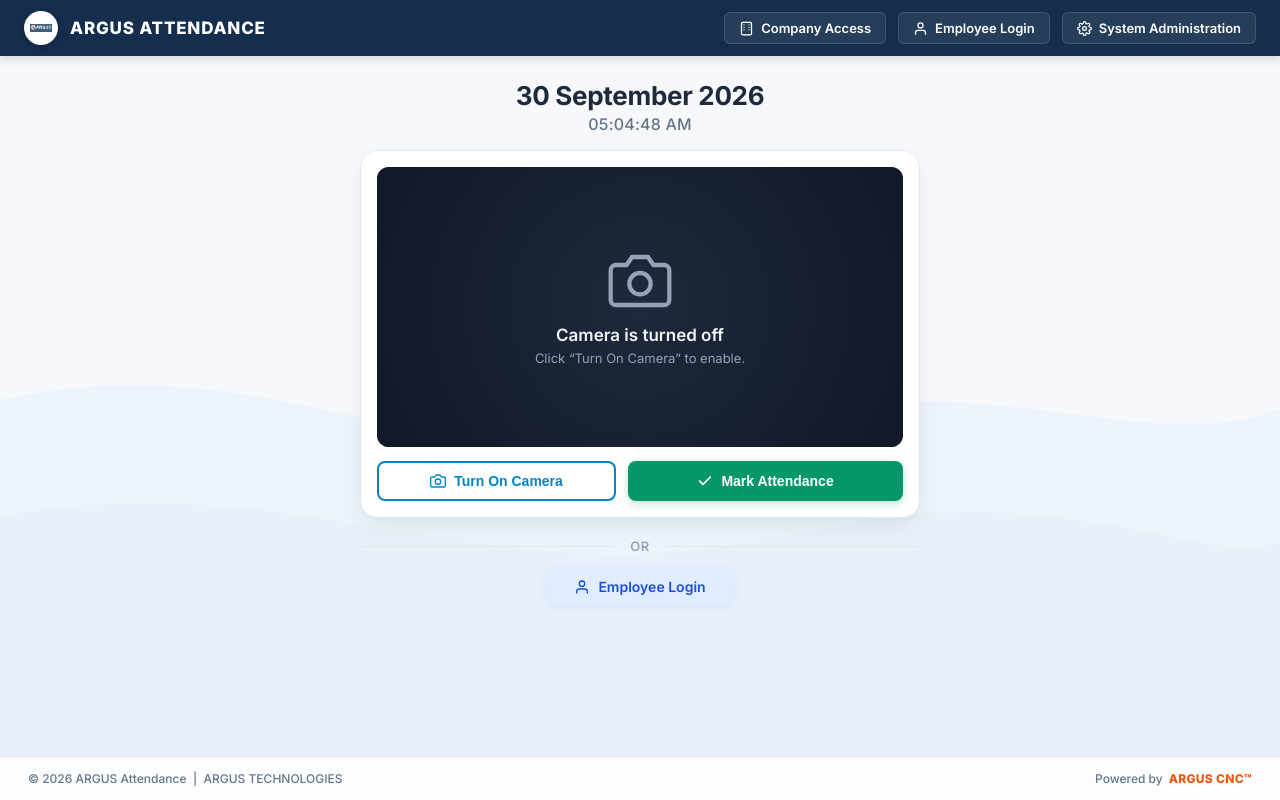
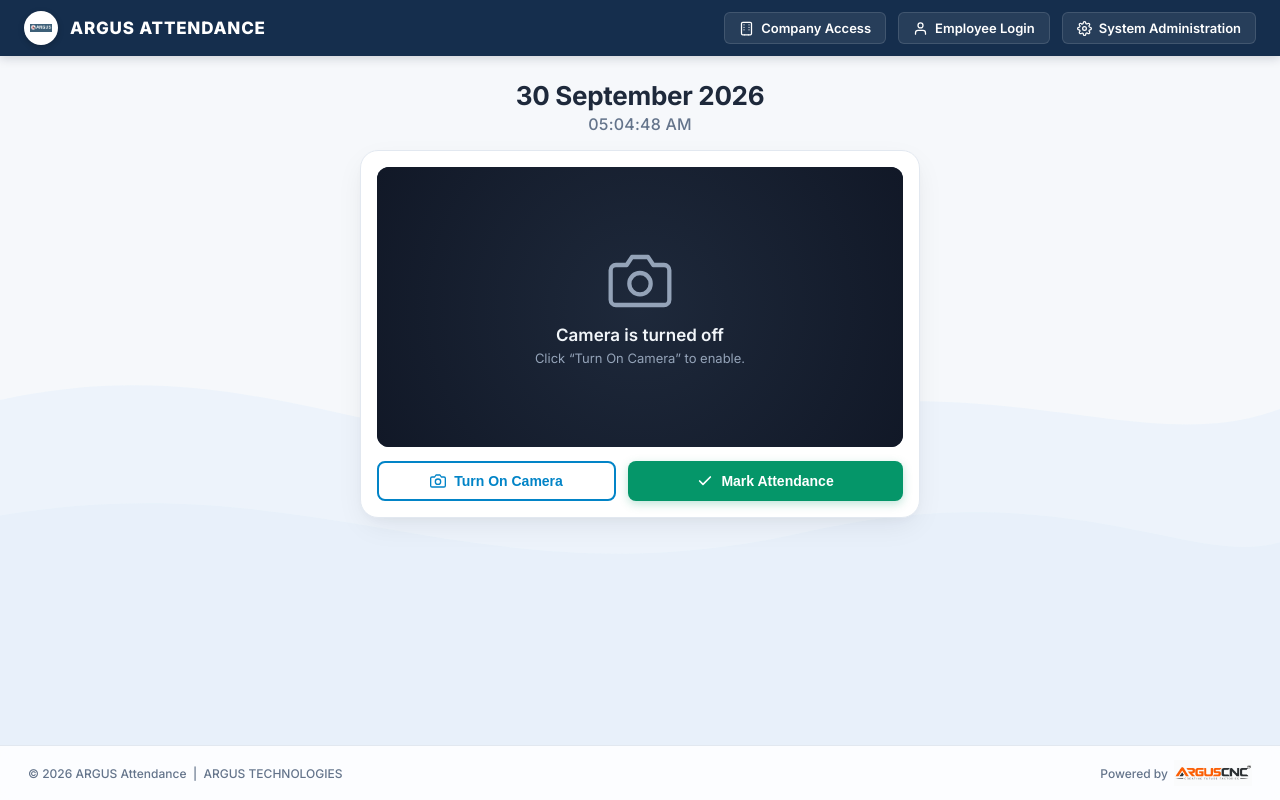
Before and after one commit to productionargus-wq/Simple-AI-Attendance, a Flask app: page / in a window 1280 px wide. Run offline with Flask 3, Linux system fonts and the light colour scheme.

Commit message:
Update footer with Argus CNC logo, remove bottom attendance login button, and update portal login cards with triangular emblem logo

```diff
--- a/templates/attendance.html
+++ b/templates/attendance.html
@@ -661,22 +661,6 @@
 
     </div>
 
-    <!-- OR Divider -->
-    <div class="divider-row">
-      <div class="divider-line"></div>
-      <div class="divider-text">OR</div>
-      <div class="divider-line"></div>
-    </div>
-
-    <!-- Secondary Employee Login Button -->
-    <a href="/employee-login" class="btn-secondary-login" id="btnBottomEmployeeLogin">
-      <svg viewBox="0 0 24 24" width="16" height="16" fill="none" stroke="currentColor" stroke-width="2" stroke-linecap="round" stroke-linejoin="round">
-        <path d="M20 21v-2a4 4 0 0 0-4-4H8a4 4 0 0 0-4 4v2"></path>
-        <circle cx="12" cy="7" r="4"></circle>
-      </svg>
-      Employee Login
-    </a>
-
   </main>
 
   <!-- Footer -->
@@ -686,7 +670,7 @@
     </div>
     <div class="footer-right">
       <span>Powered by</span>
-      <span class="footer-brand">ARGUS CNC&trade;</span>
+      <img src="{{ url_for('static', filename='images/argus_cnc_logo.png') }}" alt="ARGUS CNC" style="height: 26px; width: auto; object-fit: contain; vertical-align: middle;">
     </div>
   </footer>
 
--- a/templates/company_login.html
+++ b/templates/company_login.html
@@ -127,7 +127,7 @@
 
   <div class="login-card">
     <!-- Emblem Logo -->
-    <img src="{{ url_for('static', filename='images/logo.png') }}" alt="Argus" style="max-width: 58px; height: auto; margin-bottom: 8px;">
+    <img src="{{ url_for('static', filename='images/argus_triangle_logo.png') }}" alt="Argus" style="width: 58px; height: 58px; object-fit: contain; margin-bottom: 8px;">
 
     <!-- Title & Brand Header -->
     <div style="font-size: 20px; font-weight: 800; color: #14284b; letter-spacing: 0.8px; margin-bottom: 6px;">ARGUS ATTENDANCE</div>
--- a/templates/employee_login.html
+++ b/templates/employee_login.html
@@ -127,7 +127,7 @@
 
   <div class="login-card">
     <!-- Emblem Logo -->
-    <img src="{{ url_for('static', filename='images/logo.png') }}" alt="Argus" style="max-width: 58px; height: auto; margin-bottom: 8px;">
+    <img src="{{ url_for('static', filename='images/argus_triangle_logo.png') }}" alt="Argus" style="width: 58px; height: 58px; object-fit: contain; margin-bottom: 8px;">
 
     <!-- Title & Brand Header -->
     <div style="font-size: 20px; font-weight: 800; color: #14284b; letter-spacing: 0.8px; margin-bottom: 6px;">ARGUS ATTENDANCE</div>
--- a/templates/login.html
+++ b/templates/login.html
@@ -127,7 +127,7 @@
 
   <div class="login-card">
     <!-- Emblem Logo -->
-    <img src="{{ url_for('static', filename='images/logo.png') }}" alt="Argus" style="max-width: 58px; height: auto; margin-bottom: 8px;">
+    <img src="{{ url_for('static', filename='images/argus_triangle_logo.png') }}" alt="Argus" style="width: 58px; height: 58px; object-fit: contain; margin-bottom: 8px;">
 
     <!-- Title & Brand Header -->
     <div style="font-size: 20px; font-weight: 800; color: #14284b; letter-spacing: 0.8px; margin-bottom: 6px;">ARGUS ATTENDANCE</div>
```
Also changed, not shown: static/images/argus_cnc_logo.jpg (added), static/images/argus_cnc_logo.png (added), static/images/argus_triangle_logo.jpg (added), static/images/argus_triangle_logo.png (added).
